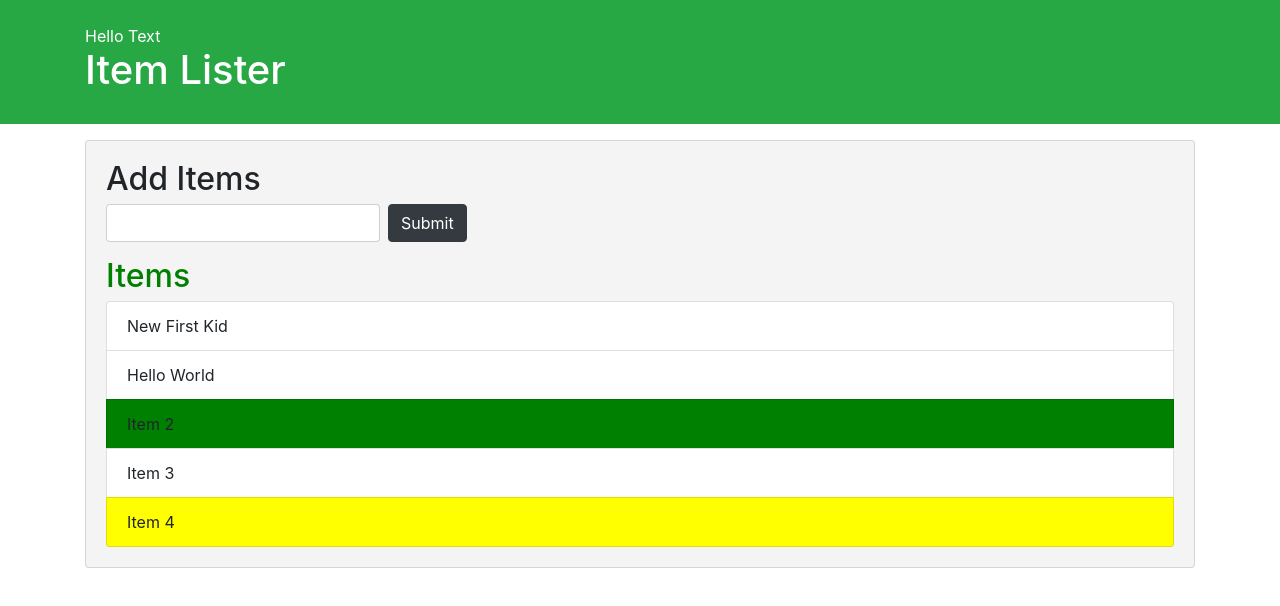
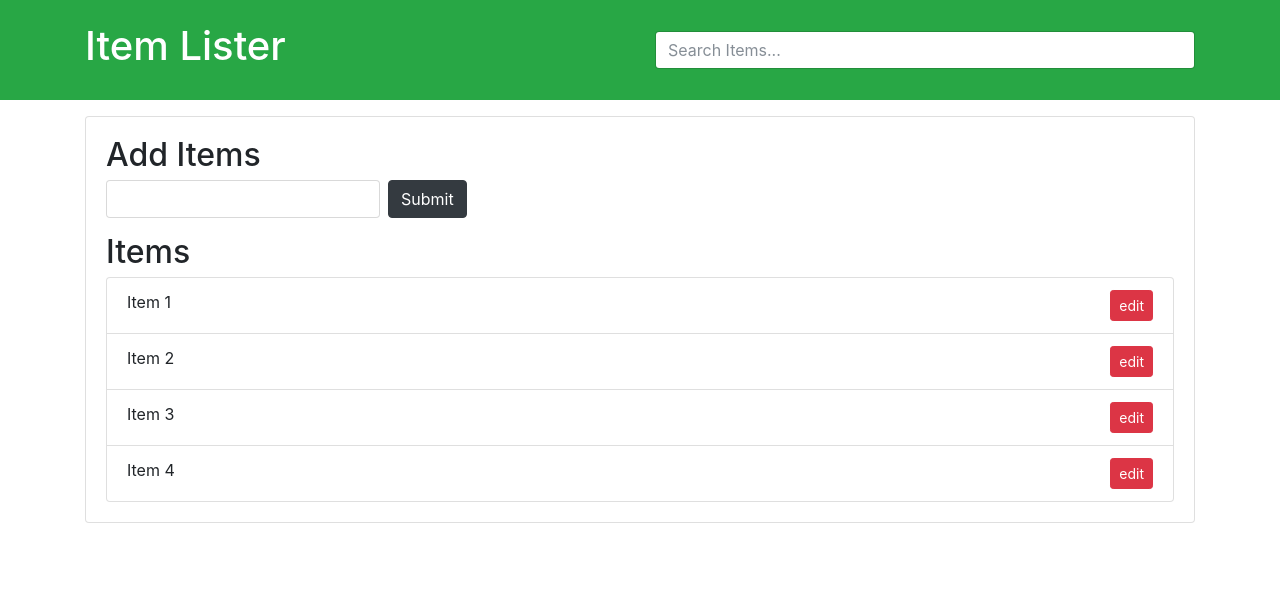
Before and after one commit to roshinys/DOMBasics, a plain HTML site: page index.html in a window 1280 px wide. Drawn offline with nearby package versions, Linux system fonts and the light colour scheme.

Commit message:
editAndDelete v6

```diff
--- a/dom.js
+++ b/dom.js
@@ -50,74 +50,100 @@
 
 //Traversing the DOM
 //parentNode and ParentElement
-var parent = document.querySelector("#items");
+// var parent = document.querySelector("#items");
 // var node = parent.parentNode;
 // console.log(parent.parentNode.parentNode);
 // node.style.backgroundColor = "#f4f4f4";
 
-var parent = document.querySelector("#items");
-console.log(parent);
-var node = parent.parentElement;
-console.log(parent.parentElement.parentElement);
-node.style.backgroundColor = "#f4f4f4";
+// var parent = document.querySelector("#items");
+// console.log(parent);
+// var node = parent.parentElement;
+// console.log(parent.parentElement.parentElement);
+// node.style.backgroundColor = "#f4f4f4";
 
 //traersing child nodes
-var child = parent.childNodes;
+// var child = parent.childNodes;
 // console.log(child);
-var newChild = parent.children;
-newChild[1].style.backgroundColor = "green";
+// var newChild = parent.children;
+// newChild[1].style.backgroundColor = "green";
 
 // console.log(parent.firstChild);
-console.log(parent.firstElementChild);
-var firstChild = parent.firstElementChild;
-firstChild.innerText = "Hello World";
+// console.log(parent.firstElementChild);
+// var firstChild = parent.firstElementChild;
+// firstChild.innerText = "Hello World";
 
 // console.log(parent.lastChild);
-console.log(parent.lastElementChild);
-var lastChild = parent.lastElementChild;
-lastChild.style.backgroundColor = "yellow";
+// console.log(parent.lastElementChild);
+// var lastChild = parent.lastElementChild;
+// lastChild.style.backgroundColor = "yellow";
 
 //siblings
 //nextsibling
-var itemList = document.querySelector("#items");
+// var itemList = document.querySelector("#items");
 // console.log(itemList.nextSibling);
-console.log(itemList.nextElementSibling);
+// console.log(itemList.nextElementSibling);
 
 //previous sibling
 // console.log(itemList.previousSibling);
-console.log(itemList.previousElementSibling);
-itemList.previousElementSibling.style.color = "green";
+// console.log(itemList.previousElementSibling);
+// itemList.previousElementSibling.style.color = "green";
 
 //createElement
 
 //create a div
-var newDiv = document.createElement("div");
+// var newDiv = document.createElement("div");
 //create class
-newDiv.className = "hello";
+// newDiv.className = "hello";
 //add it
-newDiv.id = "hello id";
+// newDiv.id = "hello id";
 //add attribute to it
-newDiv.setAttribute("title", "hello title");
+// newDiv.setAttribute("title", "hello title");
 //add text to it
-var newDivText = document.createTextNode("Hello Text");
+// var newDivText = document.createTextNode("Hello Text");
 //add text to new Div
-newDiv.appendChild(newDivText);
+// newDiv.appendChild(newDivText);
 
 //add to DOM
-var container = document.querySelector("header .container");
-var h1 = document.querySelector("header h1");
+// var container = document.querySelector("header .container");
+// var h1 = document.querySelector("header h1");
 
-container.insertBefore(newDiv, h1);
+// container.insertBefore(newDiv, h1);
 
 // console.log(newDiv);
-var newItem = document.createElement("li");
-newItem.className = "list-group-item";
-var newItemText = document.createTextNode("New First Kid");
-newItem.appendChild(newItemText);
+//var newItem = document.createElement("li");
+// newItem.className = "list-group-item";
+// var newItemText = document.createTextNode("New First Kid");
+// newItem.appendChild(newItemText);
 
-var container = document.querySelector("#main #items");
-var firstKid = container.firstElementChild;
+// var container = document.querySelector("#main #items");
+// var firstKid = container.firstElementChild;
 // container.appendChild(newItem);
-container.insertBefore(newItem, firstKid);
-console.log(container);
+// container.insertBefore(newItem, firstKid);
+// console.log(container);
 // console.log(newItem);
+
+var form = document.getElementById("addForm");
+var itemList = document.querySelector("#items");
+
+form.addEventListener("submit", (e) => {
+  e.preventDefault();
+  var newItem = document.getElementById("item").value;
+  var li = document.createElement("li");
+  li.className = "list-group-item";
+  li.appendChild(document.createTextNode(newItem));
+  var deletebtn = document.createElement("button");
+  deletebtn.className = "btn btn-danger btn-sm float-right delete";
+  deletebtn.appendChild(document.createTextNode("edit"));
+  li.appendChild(deletebtn);
+  itemList.appendChild(li);
+  console.log(li);
+});
+
+itemList.addEventListener("click", (e) => {
+  if (e.target.classList.contains("delete")) {
+    if (confirm("Are You Sure?")) {
+      var li = e.target.parentElement;
+      itemList.removeChild(li);
+    }
+  }
+});
--- a/index.html
+++ b/index.html
@@ -15,26 +15,55 @@
   <body>
     <header id="main-header" class="bg-success text-white p-4 mb-3">
       <div class="container">
-        <h1 id="header-title">
-          Item Lister <span style="display: none">123</span>
-        </h1>
+        <div class="row">
+          <div class="col-md-6">
+            <h1 id="header-title">Item Lister</h1>
+          </div>
+          <div class="col-md-6 align-self-center">
+            <input
+              type="text"
+              class="form-control"
+              id="filter"
+              placeholder="Search Items..."
+            />
+          </div>
+        </div>
       </div>
     </header>
     <div class="container">
       <div id="main" class="card card-body">
         <h2 class="title">Add Items</h2>
-        <form class="form-inline mb-3">
-          <input type="text" class="form-control mr-2" />
+        <form id="addForm" class="form-inline mb-3">
+          <input type="text" class="form-control mr-2" id="item" />
           <input type="submit" class="btn btn-dark" value="Submit" />
         </form>
         <h2 class="title">Items</h2>
         <ul id="items" class="list-group">
-          <li class="list-group-item">Item 1</li>
-          <li class="list-group-item">Item 2</li>
-          <li class="list-group-item">Item 3</li>
-          <li class="list-group-item">Item 4</li>
+          <li class="list-group-item">
+            Item 1
+            <button class="btn btn-danger btn-sm float-right delete">
+              edit
+            </button>
+          </li>
+          <li class="list-group-item">
+            Item 2
+            <button class="btn btn-danger btn-sm float-right delete">
+              edit
+            </button>
+          </li>
+          <li class="list-group-item">
+            Item 3
+            <button class="btn btn-danger btn-sm float-right delete">
+              edit
+            </button>
+          </li>
+          <li class="list-group-item">
+            Item 4
+            <button class="btn btn-danger btn-sm float-right delete">
+              edit
+            </button>
+          </li>
         </ul>
-        <span></span>
       </div>
     </div>
     <script src="dom.js"></script>
```
